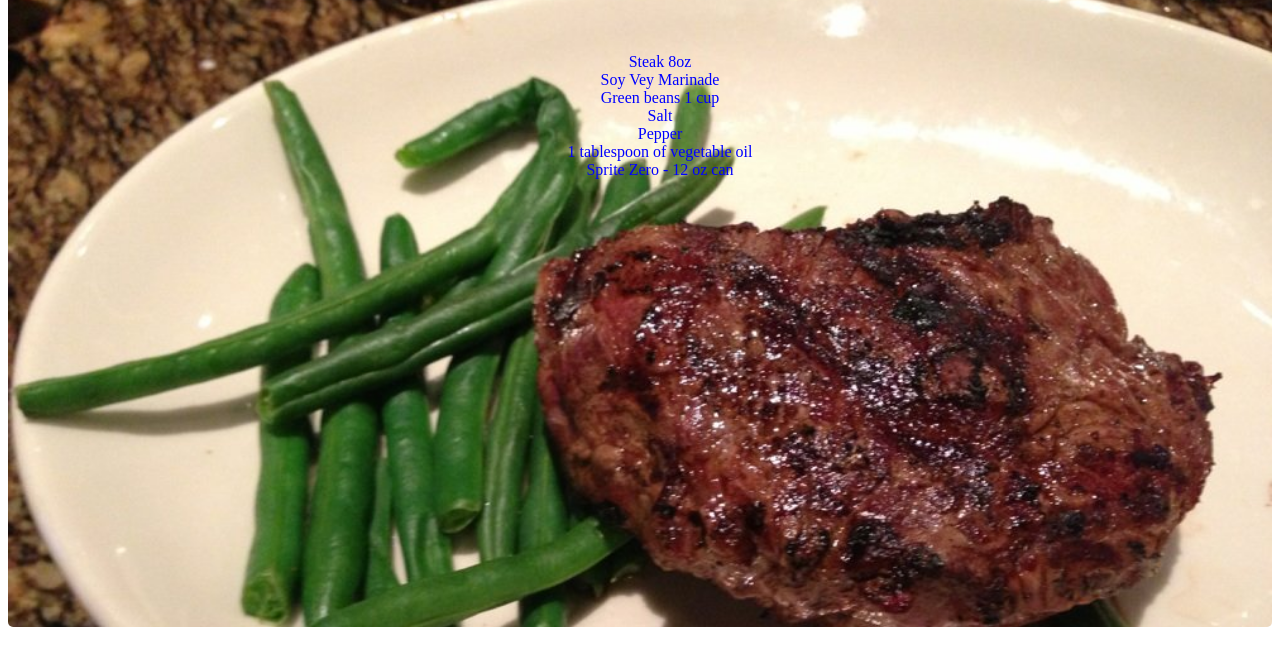
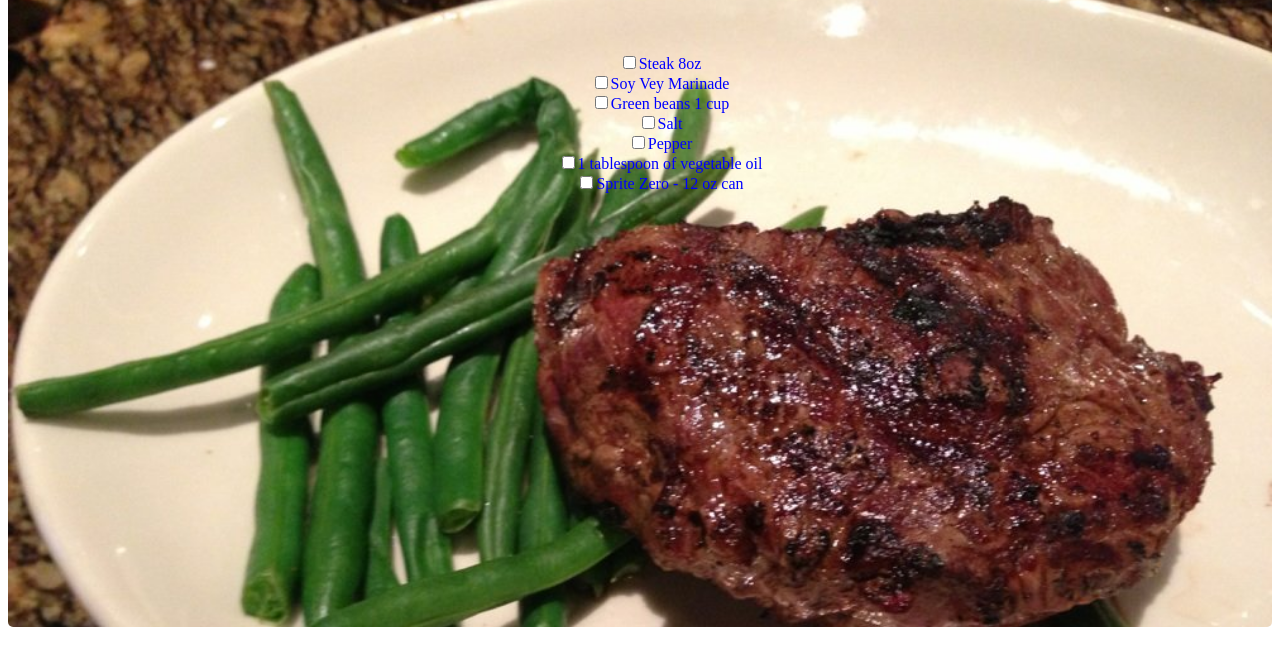
Before and after one commit to Sahedeva/dayOneExamples, a plain HTML site: page gitHubPracticeProject/index.html in a window 1280 px wide. Shown: the part 61-726 px from the top of the page. Drawn offline with Linux system fonts and the light colour scheme.

Commit message:
added checkboxes to list

```diff
--- a/gitHubPracticeProject/index.html
+++ b/gitHubPracticeProject/index.html
@@ -10,13 +10,13 @@
       <h1>Shopping List for Dinner Tonight!</h1>
       <br>
       <ul>
-        <li>Steak 8oz</li>
-        <li>Soy Vey Marinade</li>
-        <li>Green beans 1 cup</li>
-        <li>Salt</li>
-        <li>Pepper</li>
-        <li>1 tablespoon of vegetable oil</li>
-        <li>Sprite Zero - 12 oz can</li>
+        <li><input type="checkbox" name="steak">Steak 8oz</li>
+        <li><input type="checkbox" name="marinade">Soy Vey Marinade</li>
+        <li><input type="checkbox" name="vegetable">Green beans 1 cup</li>
+        <li><input type="checkbox" name="salt">Salt</li>
+        <li><input type="checkbox" name="pepper">Pepper</li>
+        <li><input type="checkbox" name="oil">1 tablespoon of vegetable oil</li>
+        <li><input type="checkbox" name="drink">Sprite Zero - 12 oz can</li>
       </ul>
     </div>
 
```
